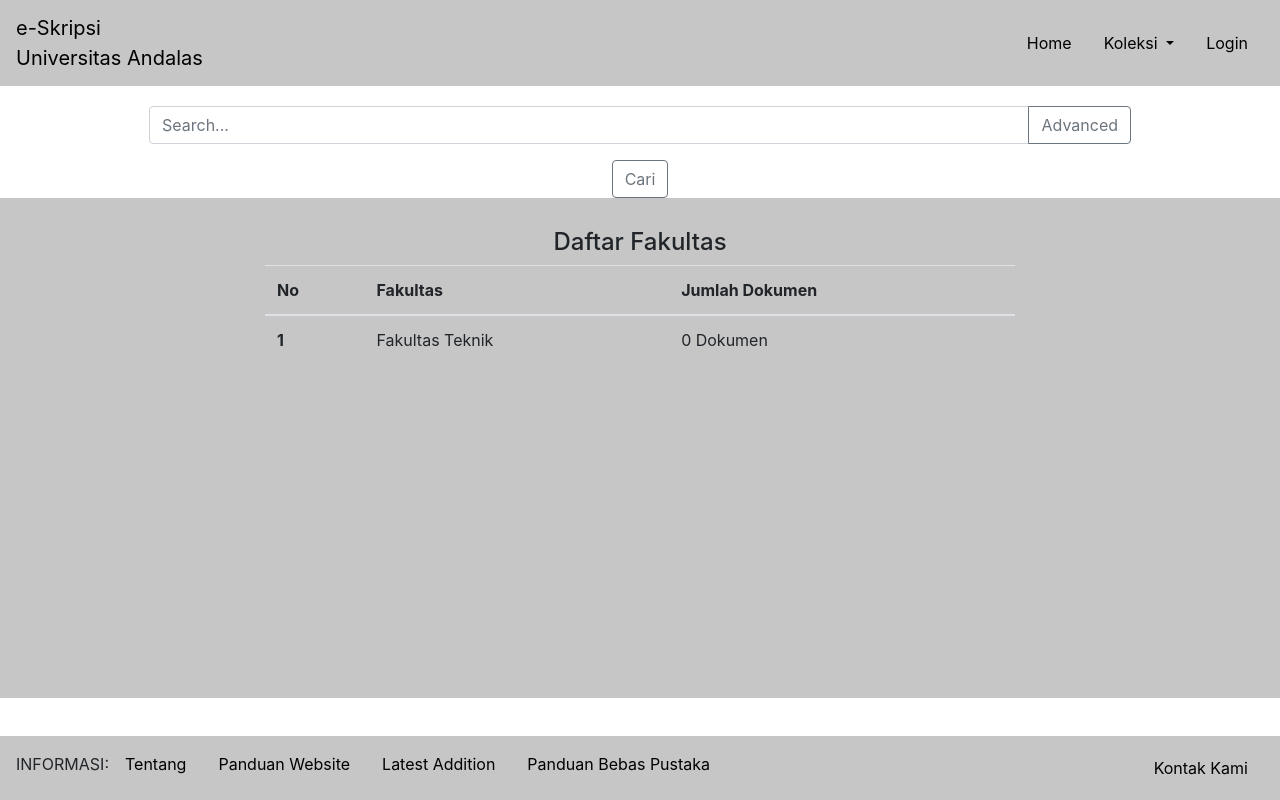
After one commit to hasyarona1711/repository_faras, a CodeIgniter 4 app: template app/Views/pages/fakultas.php in a window 1280 px wide. The commit adds this page. Run offline with PHP 8.4 and a stand-in for CodeIgniter, Linux system fonts and the light colour scheme; the template is opened without the code that fills it, so the values that code supplies are empty; some libraries are stand-ins or nearby versions.

Commit message:
koleksi fakultas, jurusan, jendok

```diff
--- a/app/Config/Routes.php
+++ b/app/Config/Routes.php
@@ -29,7 +29,11 @@ $routes->set404Override();
 
 // We get a performance increase by specifying the default
 // route since we don't have to scan directories.
+//Homepage
 $routes->get('/', 'Homepage::index');
+$routes->get('/koleksi/fakultas', 'Homepage::fakultas');
+$routes->get('/koleksi/jurusan', 'Homepage::jurusan');
+$routes->get('/koleksi/jenis_dokumen', 'Homepage::jenis_dokumen');
 
 
 /*
--- /dev/null
+++ b/app/Views/pages/fakultas.php
@@ -0,0 +1,36 @@
+<?php echo $this->extend('template'); ?>
+<?php echo $this->section('content'); ?>
+
+<center>
+    <div class="search-content">
+        <div class="input-group mb-3">
+            <input type="text" class="form-control" placeholder="Search..." aria-label="Search..." aria-describedby="basic-addon2">
+            <div class="input-group-append">
+                <button class="btn btn-outline-secondary" type="button">Advanced</button>
+            </div>
+        </div>
+        <button class="btn btn-outline-secondary" type="button">Cari</button>
+    </div>
+    <div class="content">
+        <div class="content-table">
+            <h4>Daftar Fakultas</h4>
+            <table class="table">
+                <thead>
+                    <tr>
+                        <th scope="col">No</th>
+                        <th scope="col">Fakultas</th>
+                        <th scope="col">Jumlah Dokumen</th>
+                    </tr>
+                </thead>
+                <tbody>
+                    <tr>
+                        <th>1</th>
+                        <td>Fakultas Teknik</td>
+                        <td>0 Dokumen</td>
+                    </tr>
+                </tbody>
+            </table>
+        </div>
+    </div>
+</center>
+<?php echo $this->endSection(); ?>
--- a/app/Views/template.php
+++ b/app/Views/template.php
@@ -9,6 +9,7 @@
     <!-- Bootstrap CSS -->
     <link rel="stylesheet" href="https://cdn.jsdelivr.net/npm/bootstrap@4.0.0/dist/css/bootstrap.min.css" integrity="sha384-Gn5384xqQ1aoWXA+058RXPxPg6fy4IWvTNh0E263XmFcJlSAwiGgFAW/dAiS6JXm" crossorigin="anonymous">
     <link href="https://fonts.googleapis.com/icon?family=Material+Icons" rel="stylesheet">
+    <link rel="stylesheet" href=" <?php echo base_url('css/main.css'); ?>">
 
     <title>e-Skripsi Unand</title>
     <style>
@@ -45,16 +46,16 @@
         <a style="color:#000;" class="navbar-brand" href="/">e-Skripsi<br>Universitas Andalas</a>
         <ul class="nav justify-content-end">
             <li class="nav-item">
-                <a class="nav-link active" href="#">Home</a>
+                <a class="nav-link active" href="/">Home</a>
             </li>
             <li class="nav-item dropdown">
                 <a class="nav-link dropdown-toggle" href="#" id="navbarDropdown" role="button" data-toggle="dropdown" aria-haspopup="true" aria-expanded="false">
                     Koleksi
                 </a>
                 <div class="dropdown-menu" aria-labelledby="navbarDropdown">
-                    <a class="dropdown-item" href="#">Fakultas</a>
-                    <a class="dropdown-item" href="#">Jurusan</a>
-                    <a class="dropdown-item" href="#">Jenis Dokumen</a>
+                    <a class="dropdown-item" href="/koleksi/fakultas">Fakultas</a>
+                    <a class="dropdown-item" href="/koleksi/jurusan">Jurusan</a>
+                    <a class="dropdown-item" href="/koleksi/jenis_dokumen">Jenis Dokumen</a>
                 </div>
             </li>
             <li class="nav-item">
--- /dev/null
+++ b/public/css/main.css
@@ -0,0 +1,15 @@
+.search-content{
+    margin-top: 20px;
+    width: 982px;
+}
+.welcome-sign{
+    margin-top: 40px;
+}
+.content{
+    background-color: #C6C6C6;
+    height: 500px;
+}
+.content-table{
+    padding-top: 30px;
+    width: 750px;
+}
```
Also changed, not shown: app/Controllers/Homepage.php (+16 -2 lines), app/Views/footer.php (deleted, +0 -22 lines), app/Views/header.php (deleted, +0 -64 lines), app/Views/pages/homepage.php (+3 -10 lines), app/Views/pages/jenis_dokumen.php (added, +36 -0 lines), app/Views/pages/jurusan.php (added, +36 -0 lines).
